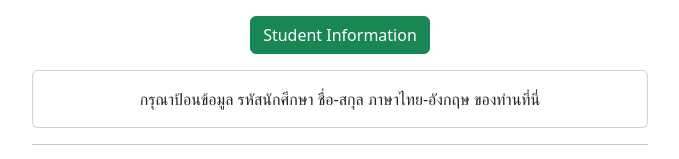
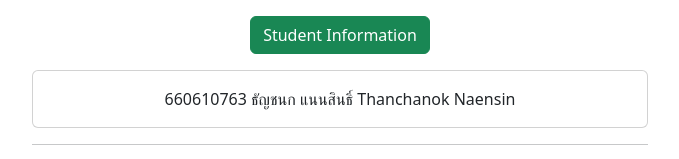
Before and after one commit to cpe207/lab01-jjjaoant, a plain HTML site: page index.html in a window 1280 px wide. Both pictures are taken after a click on the button "Student Information". Shown: the part 515-674 px from the top of the page, without its empty margins (300-979 px from the left). Drawn offline with nearby package versions, Linux system fonts and the light colour scheme.

Commit message:
add name

```diff
--- a/index.html
+++ b/index.html
@@ -50,8 +50,7 @@
           </p>
           <div class="collapse" id="collapseExample">
             <div class="card card-body">
-              กรุณาป้อนข้อมูล รหัสนักศึกษา ชื่อ-สกุล ภาษาไทย-อังกฤษ
-              ของท่านที่นี่
+              660610763 ธัญชนก แนนสินธิ์ Thanchanok Naensin
             </div>
           </div>
         </div>
```
